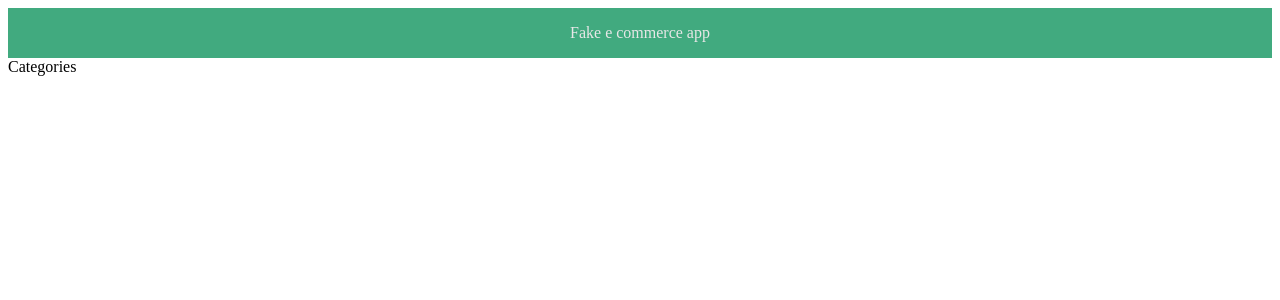
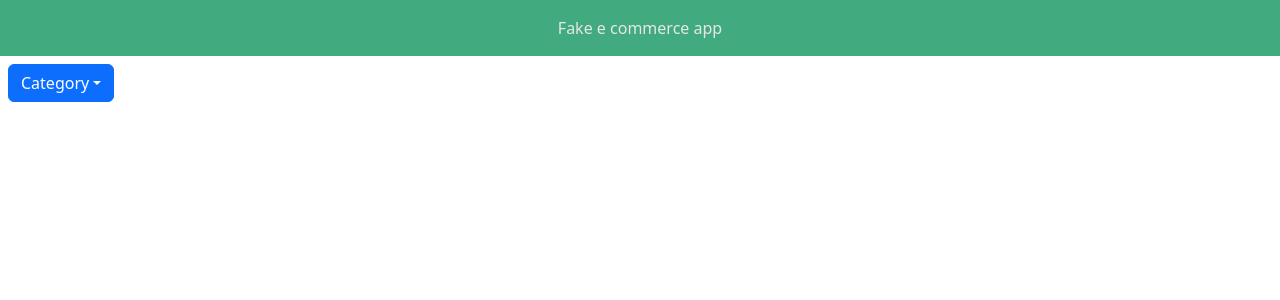
Before and after one commit to cees2/e-commerce-app, a React (Vite) app: page / in a window 1280 px wide. Shown: the top 300 px of the page. Built offline with nearby package versions, Linux system fonts and the light colour scheme.

Commit message:
New files structure

```diff
--- a/src/App/Layout/pages/Main/Categories/index.tsx
+++ /dev/null
@@ -1,7 +0,0 @@
-// const CategoriesList = () => {};
-
-// const CategoriesItem = () => {};
-
-export const Categories = () => {
-    return <div>Categories</div>;
-};
--- a/src/App/Layout/pages/Main/index.tsx
+++ b/src/App/Layout/pages/Main/index.tsx
@@ -1,8 +1,8 @@
-import { Categories } from "./Categories";
+import { Categories } from "./pages/Categories";
 
 export const Main = () => {
     return (
-        <main>
+        <main className="pt-2 px-2">
             <Categories />
         </main>
     );
--- /dev/null
+++ b/src/App/Layout/pages/Main/pages/Categories/index.tsx
@@ -0,0 +1,20 @@
+import { Dropdown } from "react-bootstrap";
+
+// const CategoriesList = () => {};
+
+// const CategoriesItem = () => {};
+
+export const Categories = () => {
+    return (
+        <Dropdown className="w-100">
+            <Dropdown.Toggle>Category</Dropdown.Toggle>
+            <Dropdown.Menu>
+                <Dropdown.Item>Item1</Dropdown.Item>
+                <Dropdown.Item>Item2</Dropdown.Item>
+                <Dropdown.Item>Item3</Dropdown.Item>
+                <Dropdown.Item>Item4</Dropdown.Item>
+                <Dropdown.Item>Item5</Dropdown.Item>
+            </Dropdown.Menu>
+        </Dropdown>
+    );
+};
--- a/src/main.tsx
+++ b/src/main.tsx
@@ -1,6 +1,7 @@
 import React from "react";
 import ReactDOM from "react-dom/client";
 import { App } from "./App.tsx";
+import "bootstrap/dist/css/bootstrap.min.css";
 
 ReactDOM.createRoot(document.getElementById("root")!).render(
     <React.StrictMode>
--- a/src/styles/index.css
+++ b/src/styles/index.css
@@ -1,8 +1,5 @@
 @import url("https://fonts.googleapis.com/css2?family=Cabin:wght@400;500;600&display=swap");
 @import "./variables.css";
-@tailwind base;
-@tailwind components;
-@tailwind utilities;
 
 body {
     font-family: "Cabin", sans-serif;
```
